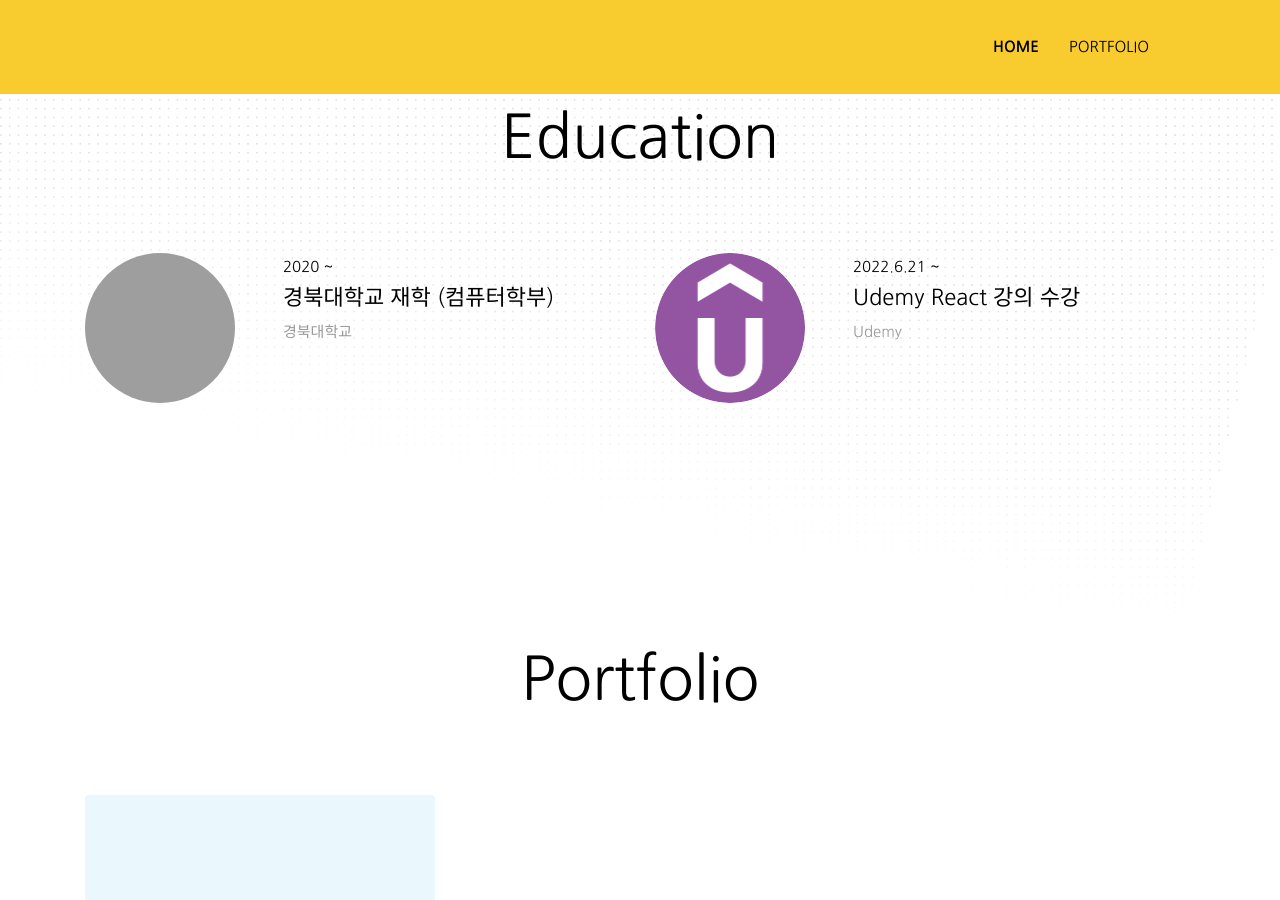
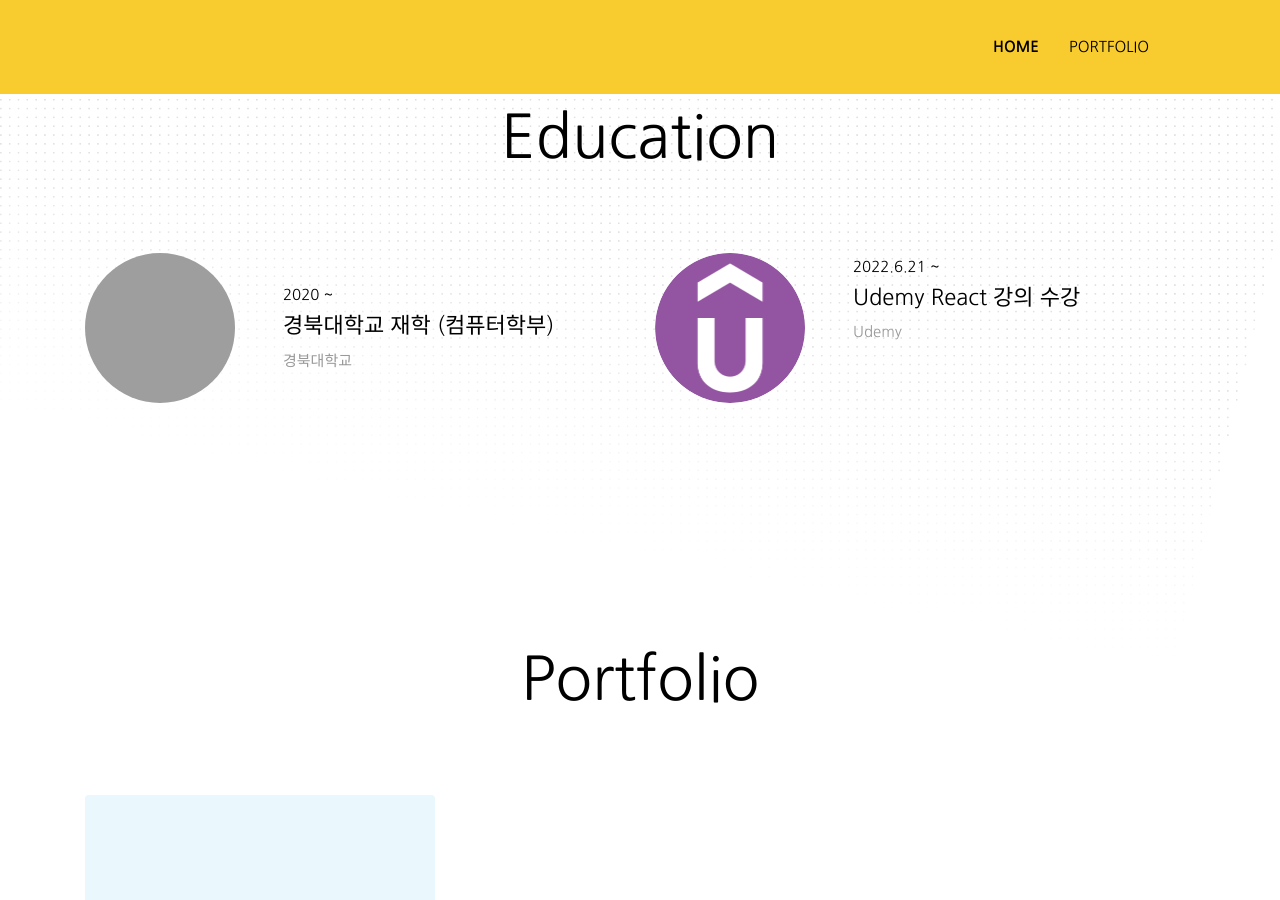
Before and after one commit to strawberryCheeseCake2/strawberryCheeseCake2.github.io, a Jekyll site: the page built from index.html, in a window 1280 px wide and 900 px high, scrolled down 2138 px. Built offline with Jekyll 4.4.1, drawn with Linux system fonts in a browser that asks for light colours; grey boxes are pictures that could not be loaded.

Commit message:
aligned logo images

```diff
--- a/_includes/education-section.html
+++ b/_includes/education-section.html
@@ -8,11 +8,9 @@
       </div>
       <!-- for -->
       <div class="col-lg-6 col-md-6 mb-80">
-        <div class="d-flex">
+        <div style="align-items: center" class="d-flex">
           <div
             style="
-              display: flex;
-              align-items: center;
               width: 150px;
               height: 150px;
               border-radius: 70%;
```
